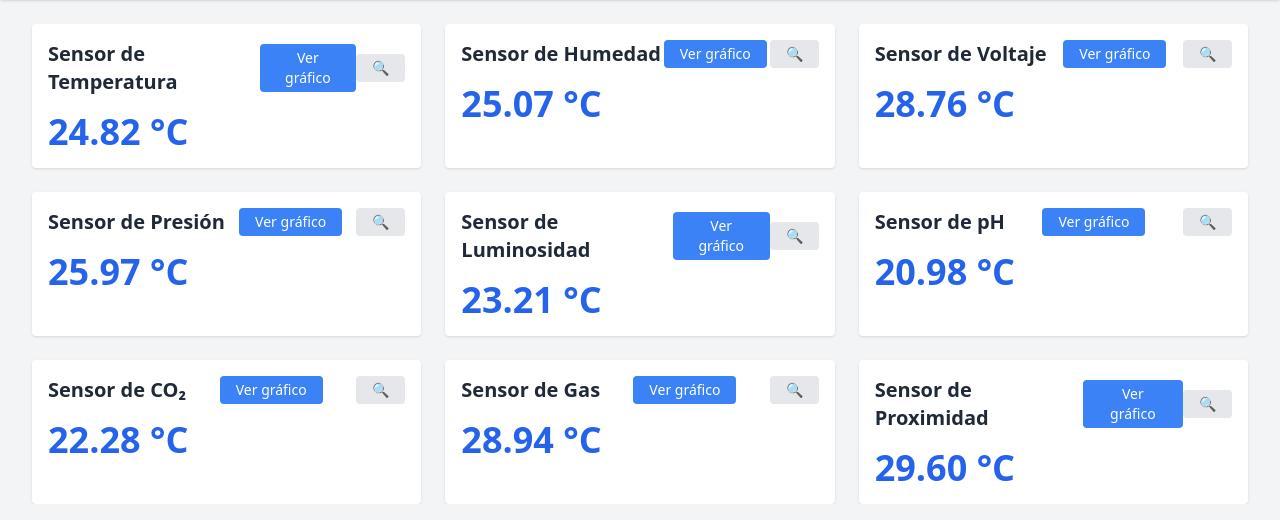
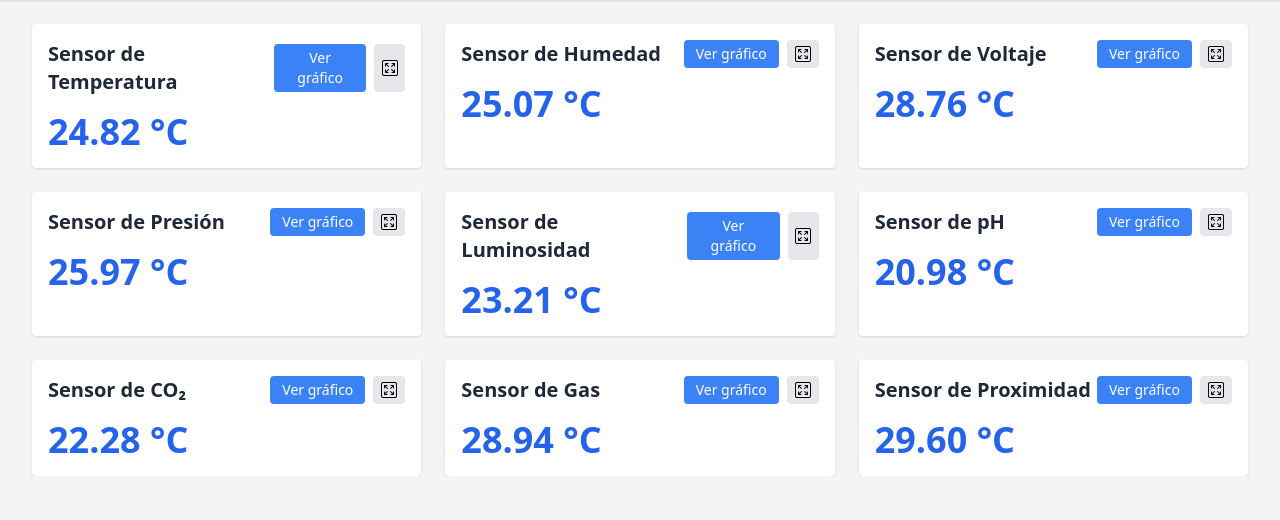
Before and after one commit to GaboUCR/IoT, a Django app: page / in a window 1280 px wide. Shown: the part 64-584 px from the top of the page. Run offline with Django 5.2, Linux system fonts and the light colour scheme; some libraries are stand-ins or nearby versions.

Commit message:
Image for fullscreen button and fixed size bug
Signed-off-by: GaboUCR <gabrielgamboav19@gmail.com>

```diff
--- a/templates/sensors/dashboard.html
+++ b/templates/sensors/dashboard.html
@@ -1,5 +1,6 @@
 <!-- templates/sensors/dashboard.html -->
 {% extends "base.html" %}
+{% load static %}
 
 {% block title %}Dashboard{% endblock %}
 
@@ -9,16 +10,22 @@
   <!-- Se renderizan los componentes aquí -->
   {% for sensor in sensors %}
     <div class="sensor-component bg-white shadow rounded p-4" data-sensor-id="{{ sensor.id }}">
+
       <div class="flex items-center justify-between mb-4">
         <h2 class="text-xl font-semibold">{{ sensor.nombre }}</h2>
-        <button class="toggle-mode px-4 py-1 bg-blue-500 text-white rounded text-sm">
-          Ver gráfico
-        </button>
-        <!--TODO: fix rendering size and change character for an image-->
-        <button class="fullscreen-btn px-4 py-1 bg-gray-200 text-sm rounded">
-          🔍
-        </button>
+        <div class="flex gap-2">
+          <button class="toggle-mode px-3 py-1 text-sm bg-blue-500 text-white rounded">
+            Ver gráfico
+          </button>
+
+          <button class="fullscreen-btn w-8 px-0 py-1 flex items-center justify-center bg-gray-200 rounded">
+            <img src="{% static 'img/fullscreen-icon.png' %}" alt="Fullscreen" class="h-4 w-4">
+          </button>
+
+        </div>
       </div>
+
+
       <div class="sensor-body"></div>
     </div>
   {% endfor %}
```
Also changed, not shown: README.md (added), static/img/fullscreen-icon.png (added), 1 other file.
